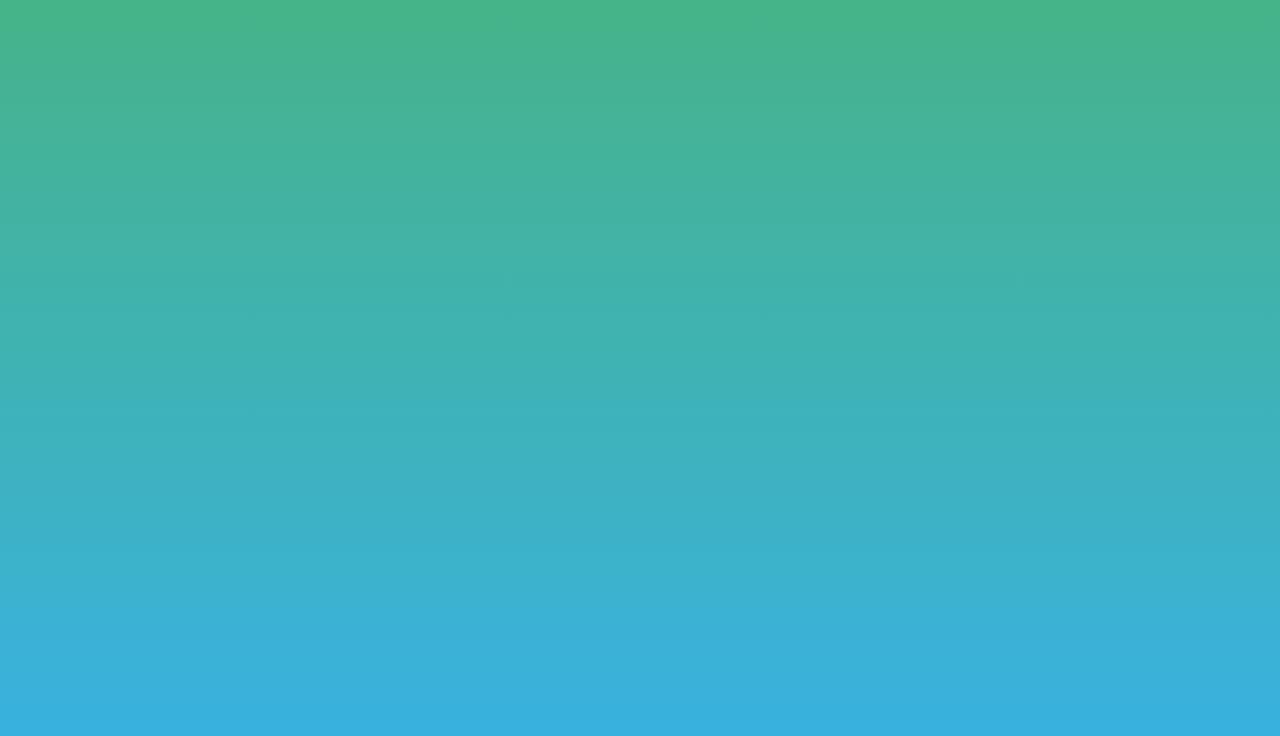
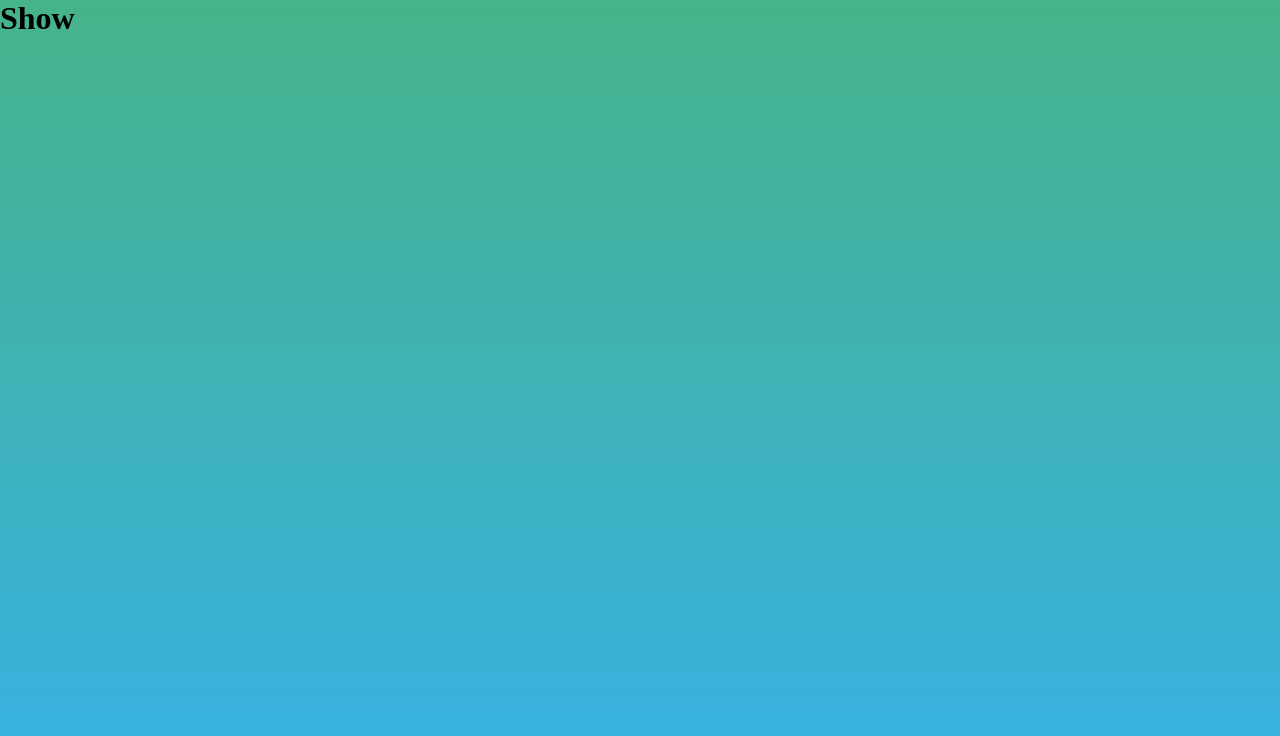
Before and after one commit to romulo94/MyFace, a React (Create React App) app: page /show in a window 1280 px wide. Shown: the top 736 px of the page. Built offline with nearby package versions, Linux system fonts and the light colour scheme; the HTML template or start-up script is replaced by a standard one.

Commit message:
config routes

```diff
--- /dev/null
+++ b/src/pages/Main/index.js
@@ -0,0 +1,11 @@
+import React from 'react';
+
+// import { Container } from './styles';
+
+export default function Main() {
+  return (
+    <div>
+      <h1>List</h1>
+    </div>
+  );
+}
--- /dev/null
+++ b/src/pages/Main/styles.js
@@ -0,0 +1,3 @@
+import styled from 'styled-components';
+
+export const Container = styled.div``;
--- /dev/null
+++ b/src/pages/Show/index.js
@@ -0,0 +1,11 @@
+import React from 'react';
+
+// import { Container } from './styles';
+
+export default function Show() {
+  return (
+    <div>
+      <h1>Show</h1>
+    </div>
+  );
+}
--- /dev/null
+++ b/src/pages/Show/styles.js
@@ -0,0 +1,3 @@
+import styled from 'styled-components';
+
+export const Container = styled.div``;
--- /dev/null
+++ b/src/routes.js
@@ -0,0 +1,13 @@
+import React from 'react';
+import { Switch, Route } from 'react-router-dom';
+import Main from './pages/Main';
+import Show from './pages/Show';
+
+export default function Routes() {
+  return (
+    <Switch>
+      <Route exact path="/" component={Main} />
+      <Route path="/show" component={Show} />
+    </Switch>
+  );
+}
```
Also changed, not shown: src/App.js (+5 -2 lines).
